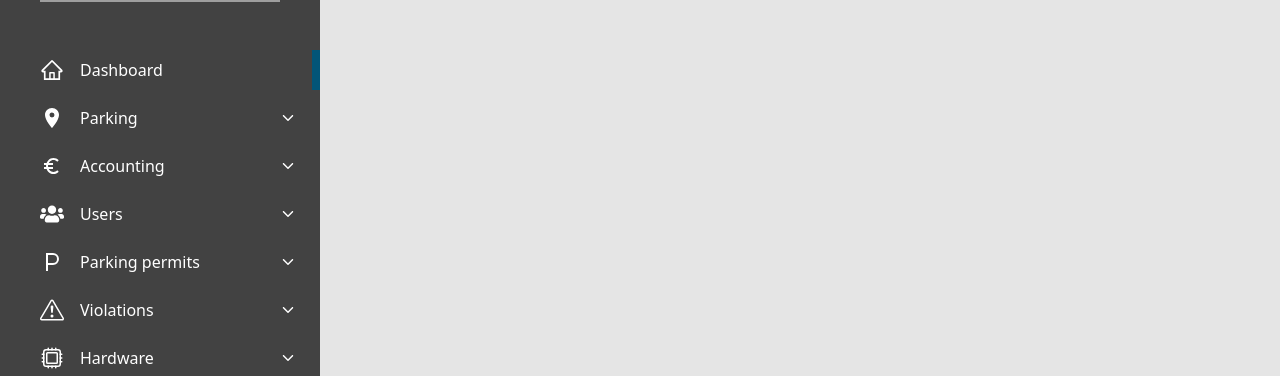
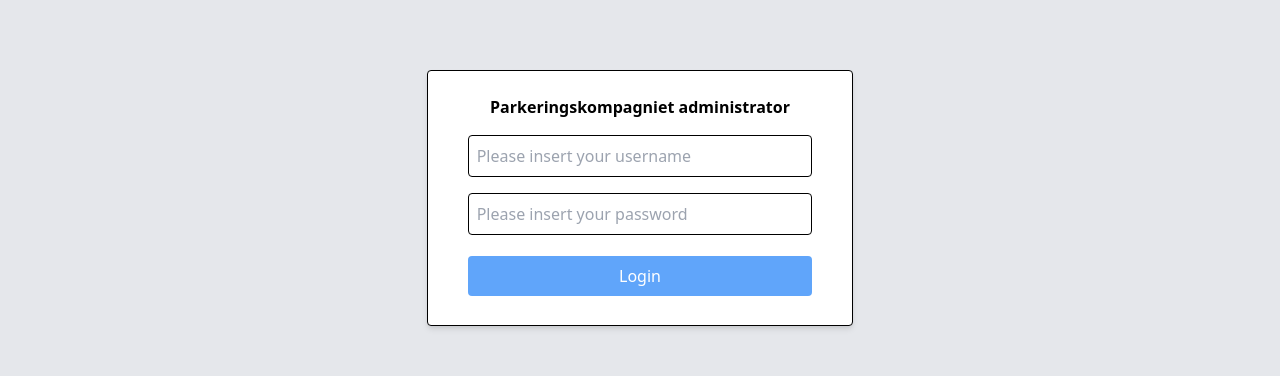
Before and after one commit to MBvisti/pk-admin, a React (Create React App) app: page / in a window 1280 px wide. Shown: the part 202-578 px from the top of the page. Built offline with nearby package versions, Linux system fonts and the light colour scheme; grey boxes are pictures that could not be loaded.

Commit message:
Update App.tsx

```diff
--- a/src/App.tsx
+++ b/src/App.tsx
@@ -20,7 +20,7 @@ const App: React.FC = () => {
   return (
     <Suspense fallback={<LoadingScreen />}>
       {/* TODO: letting all through for now  */}
-      {!isAuth ? (
+      {isAuth ? (
         <Admin userName={data.userData.name} />
       ) : (
         <Login isLoading={data.loadingState} />
```
